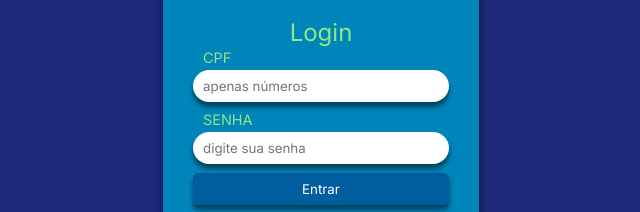
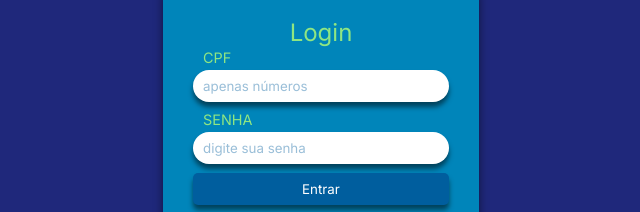
Before and after one commit to leomelegari/polida-webapp, a React (Create React App) app: page /login in a window 1280 px wide. Shown: the part 430-642 px from the top of the page, without its empty margins (319-959 px from the left). Built offline with nearby package versions, Linux system fonts and the light colour scheme.

Commit message:
fix: input placeholder.

```diff
--- a/src/components/Input/styles.js
+++ b/src/components/Input/styles.js
@@ -12,4 +12,8 @@ export const InputArea = styled.input`
   border-radius: 20px;
   border: none;
   box-shadow: 0px 5px 5px 0px rgba(0, 0, 0, 0.5);
+  ::placeholder {
+    opacity: 0.4;
+    color: var(--button);
+  }
 `;
```
